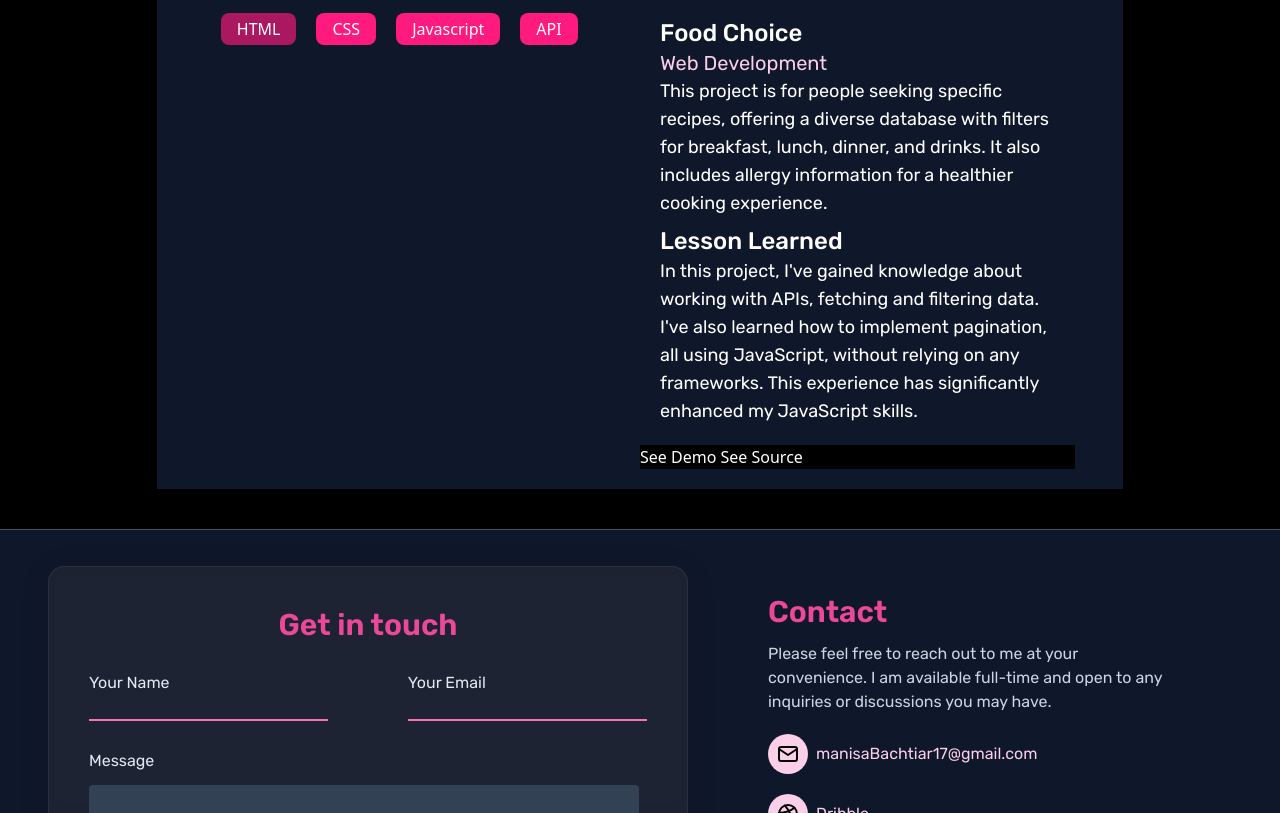
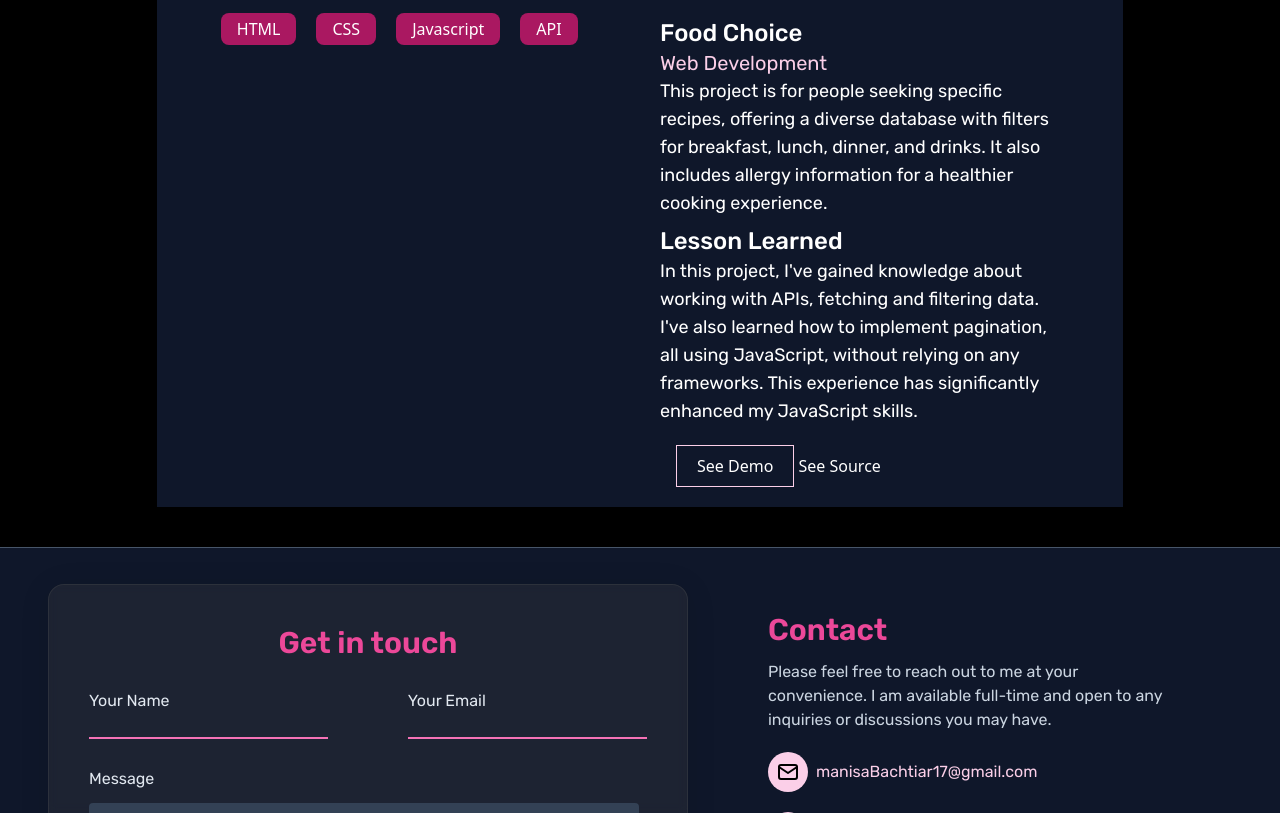
Before and after one commit to ManisaBachtiar/ManisaBachtiar.github.io, a plain HTML site: page index.html in a window 1280 px wide. Shown: the part 1071-1884 px from the top of the page. Drawn offline with Linux system fonts and the light colour scheme; some packages are replaced by stand-ins of ours; a script that the page names is missing; a web font is replaced by a local one.

Commit message:
add some code

```diff
--- a/index.html
+++ b/index.html
@@ -485,9 +485,9 @@
           <div class=" p-4 w-5/6">
             <div class="flex flex-row text-white ">
               <button class="bg-[#FE1A7E] bg-opacity-65 px-4 py-1 rounded-lg">HTML</button>
-              <button class="ml-5 bg-[#FE1A7E] px-4 py-1 rounded-lg">CSS</button>
-              <button class="ml-5 bg-[#FE1A7E] px-4 py-1 rounded-lg">Javascript</button>
-              <button class="ml-5 bg-[#FE1A7E] px-4 py-1 rounded-lg">API</button>
+              <button class="ml-5 bg-[#FE1A7E] px-4 bg-opacity-65 py-1 rounded-lg">CSS</button>
+              <button class="ml-5 bg-[#FE1A7E] px-4 bg-opacity-65 py-1 rounded-lg">Javascript</button>
+              <button class="ml-5 bg-[#FE1A7E] bg-opacity-65 px-4 py-1 rounded-lg">API</button>
             </div>
           </div>
         </div>
@@ -504,8 +504,8 @@
               I've also learned how to implement pagination, all using JavaScript, without relying on any frameworks.
               This experience has significantly enhanced my JavaScript skills.</p>
           </div>
-          <div class="bg-black text-white">
-            <button>See Demo</button>
+          <div class=" text-white px-9">
+            <button class="border border-pink-200 px-5 py-2">See Demo</button>
             <button>See Source</button>
           </div>
         </div>
```
Also changed, not shown: style.css.
